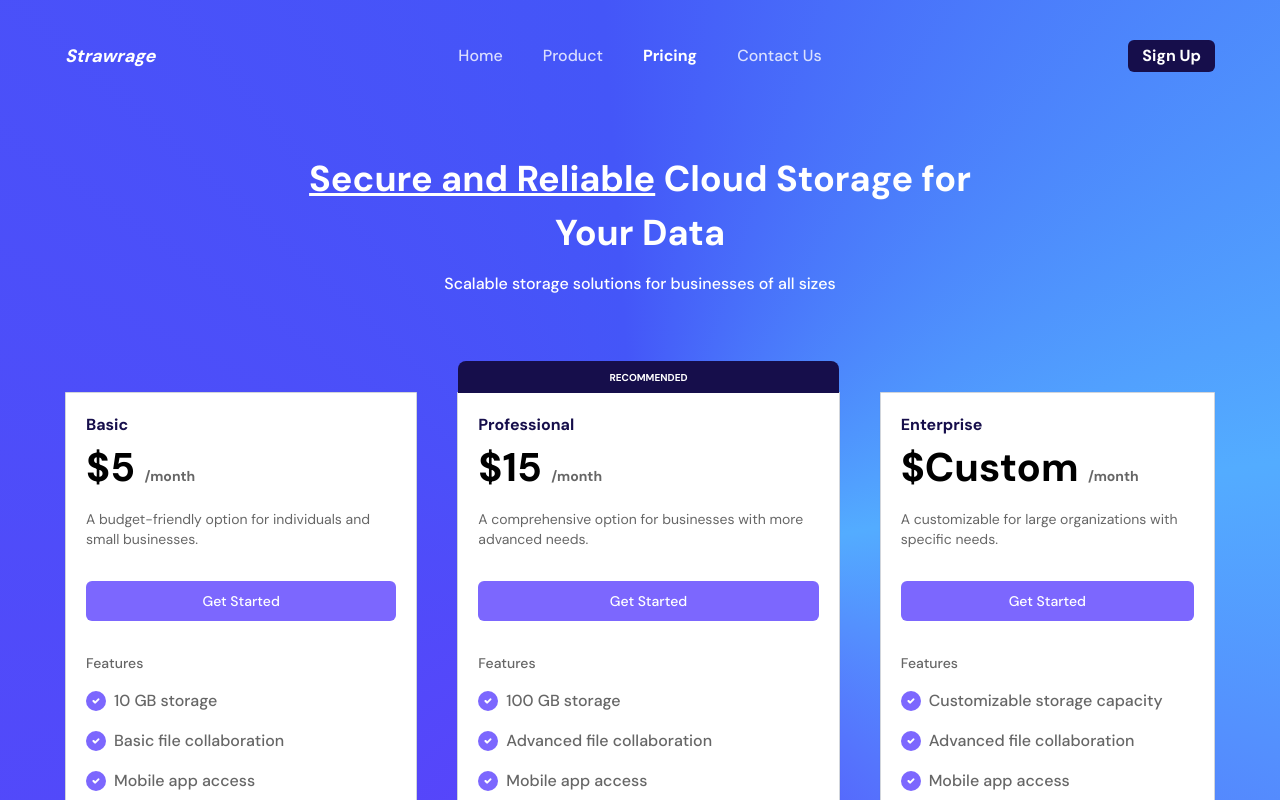
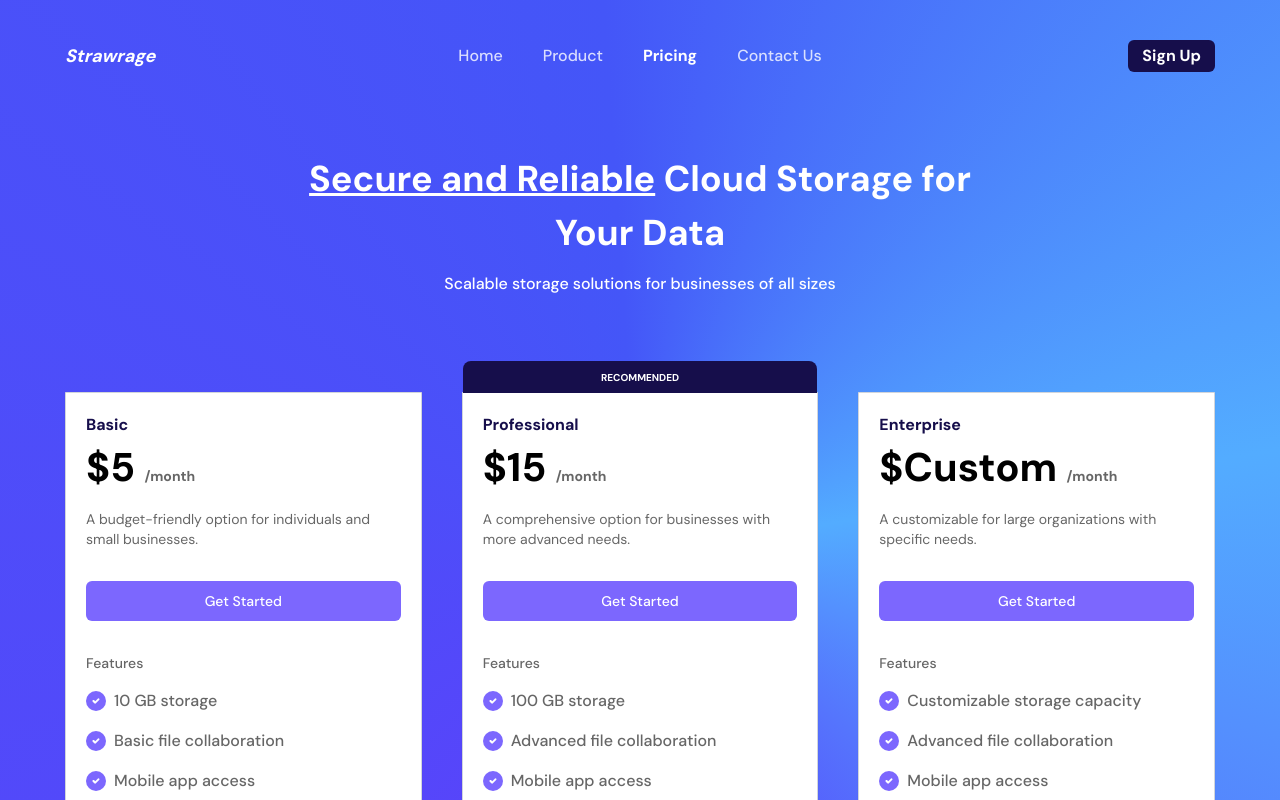
Before and after one commit to ahmadramadhaNn/code-the-design, a Vue app: page /priced in a window 1280 px wide. Shown: the top 800 px of the page. Built offline with nearby package versions, Linux system fonts and the light colour scheme.

Commit message:
style: using grid over flex

```diff
--- a/src/pages/Priced.vue
+++ b/src/pages/Priced.vue
@@ -11,7 +11,7 @@ import featureData from "@/data/featureData";
     <div class="max-w-[1150px] mx-auto pt-10">
       <Header />
       <Hero />
-      <div class="flex items-start gap-10 mt-24">
+      <div class="grid grid-cols-3 place-items-start gap-10 mt-24">
         <PricedCard :feature-list="featureData" />
       </div>
     </div>
--- a/src/pages/Pricy.vue
+++ b/src/pages/Pricy.vue
@@ -13,7 +13,7 @@ import pricingData from "@/data/pricingData";
       <Hero />
       <div
         id="content"
-        class="mx-auto w-[1050px] grid grid-cols-3 gap-10 mt-14"
+        class="mx-auto w-[1050px] grid grid-cols-3 place-items-start gap-10 mt-14"
       >
         <PricingCard :pricing-data="pricingData" />
       </div>
```
